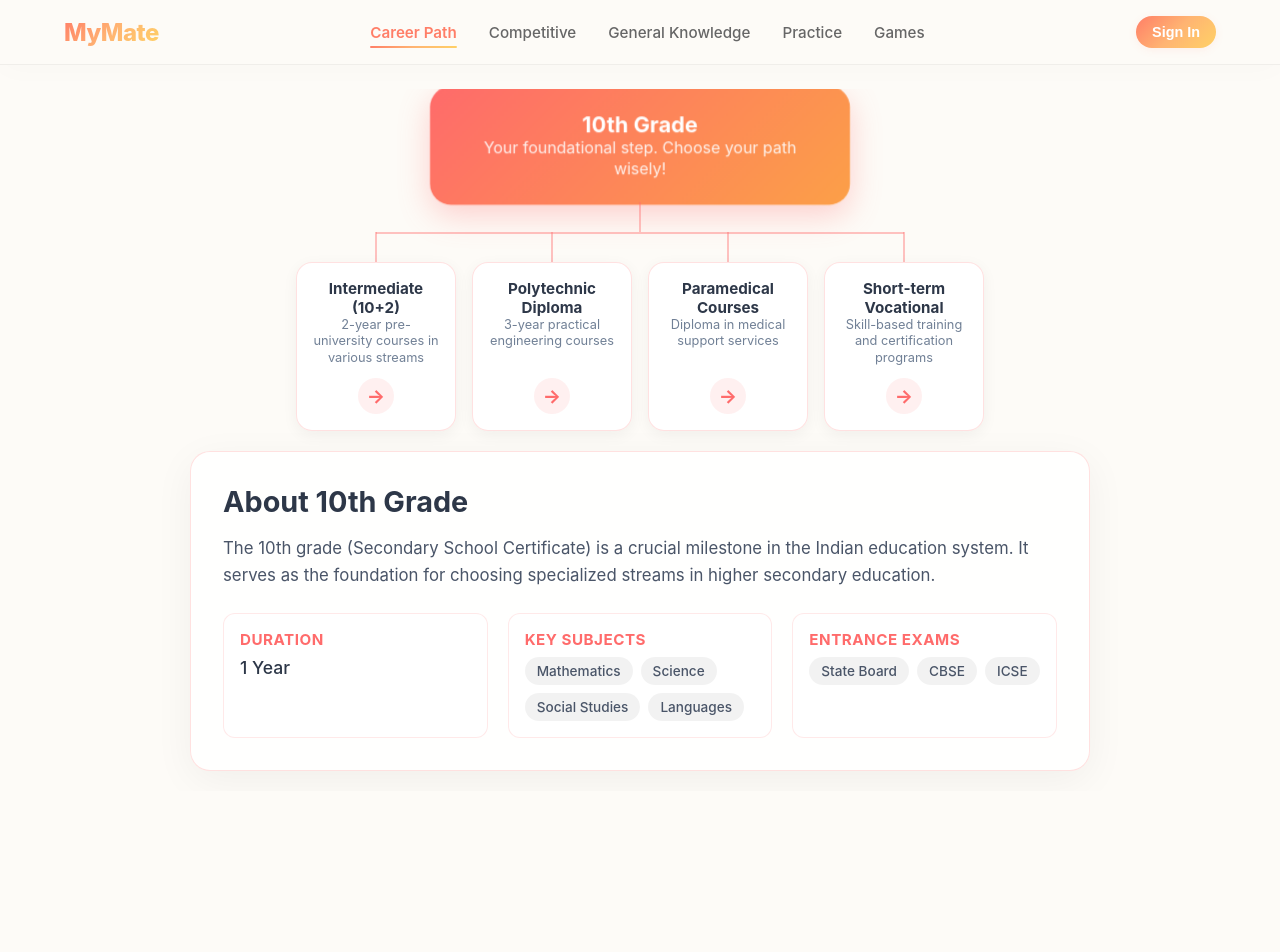
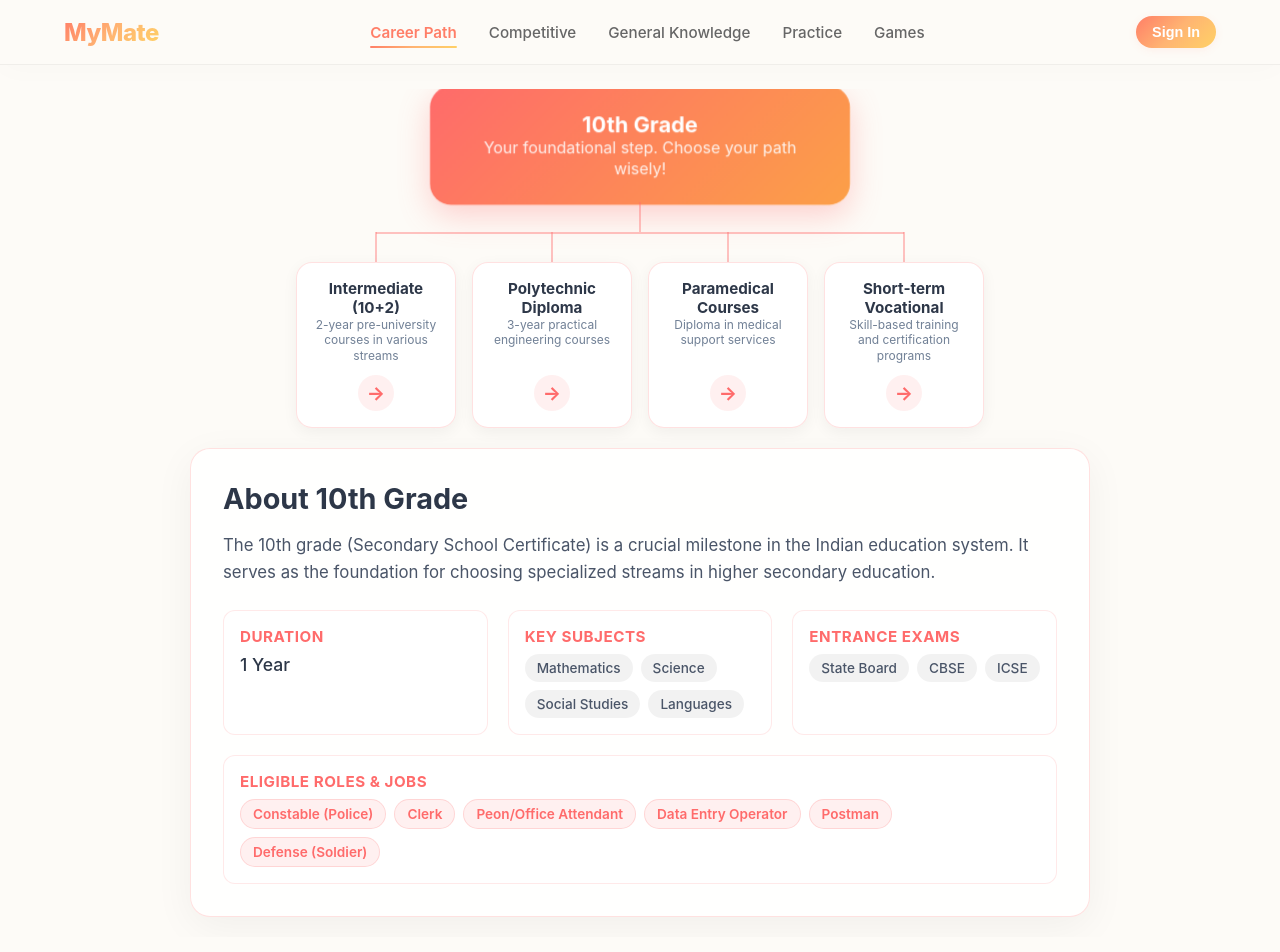
Before and after one commit to mymate01/mymate-app, a Next.js app: page /career-path in a window 1280 px wide. Shown: the top 952 px of the page. Before the commit the page ends 815 px from the top, so only its background shows below. Built offline with nearby package versions, Linux system fonts and the light colour scheme.

Commit message:
fix(MYM-11): clamp long text in tree nodes and add eligible jobs section

```diff
--- a/src/components/CareerMap/CareerMap.module.css
+++ b/src/components/CareerMap/CareerMap.module.css
@@ -193,15 +193,21 @@
 }
 
 .nodeDescription {
-  font-size: 0.8rem;
+  font-size: 0.75rem;
   color: #718096;
   margin: 0;
   line-height: 1.3;
+  display: -webkit-box;
+  -webkit-line-clamp: 3;
+  -webkit-box-orient: vertical;
+  overflow: hidden;
+  text-overflow: ellipsis;
 }
 
 .activeNode .nodeDescription {
   color: rgba(255,255,255,0.9);
   font-size: 0.95rem;
+  display: block; /* Remove clamp for active node */
 }
 
 .childrenGrid {
--- a/src/components/CareerMap/CourseInfoPanel.tsx
+++ b/src/components/CareerMap/CourseInfoPanel.tsx
@@ -59,6 +59,15 @@ export default function CourseInfoPanel({ details, title }: CourseInfoPanelProps
             </div>
           </div>
         )}
+
+        {details.jobs && details.jobs.length > 0 && (
+          <div className={`${styles.card} ${styles.fullWidth}`}>
+            <h4>Eligible Roles & Jobs</h4>
+            <div className={styles.tags}>
+              {details.jobs.map(j => <span key={j} className={styles.tagPrimary}>{j}</span>)}
+            </div>
+          </div>
+        )}
       </div>
     </div>
   );
--- a/src/data/careerMapData.ts
+++ b/src/data/careerMapData.ts
@@ -5,6 +5,7 @@ export interface CourseDetails {
   subjects?: string[];
   exams?: string[];
   colleges?: string[];
+  jobs?: string[];
 }
 
 export interface CareerNode {
@@ -23,7 +24,8 @@ export const post10thCareerMap: CareerNode = {
     about: "The 10th grade (Secondary School Certificate) is a crucial milestone in the Indian education system. It serves as the foundation for choosing specialized streams in higher secondary education.",
     duration: "1 Year",
     subjects: ["Mathematics", "Science", "Social Studies", "Languages"],
-    exams: ["State Board", "CBSE", "ICSE"]
+    exams: ["State Board", "CBSE", "ICSE"],
+    jobs: ["Constable (Police)", "Clerk", "Peon/Office Attendant", "Data Entry Operator", "Postman", "Defense (Soldier)"]
   },
   children: [
     {
@@ -34,6 +36,7 @@ export const post10thCareerMap: CareerNode = {
         about: "A two-year higher secondary education phase where students pick specialized streams (Science, Commerce, Arts) that dictate their future undergraduate options.",
         duration: "2 Years",
         fees: "₹10,000 - ₹1,50,000 per year",
+        jobs: ["Call Center Executive", "Lower Division Clerk (LDC)", "Data Entry Operator", "Armed Forces (NDA)", "Railway Ticket Collector"]
       },
       children: [
         {
```
